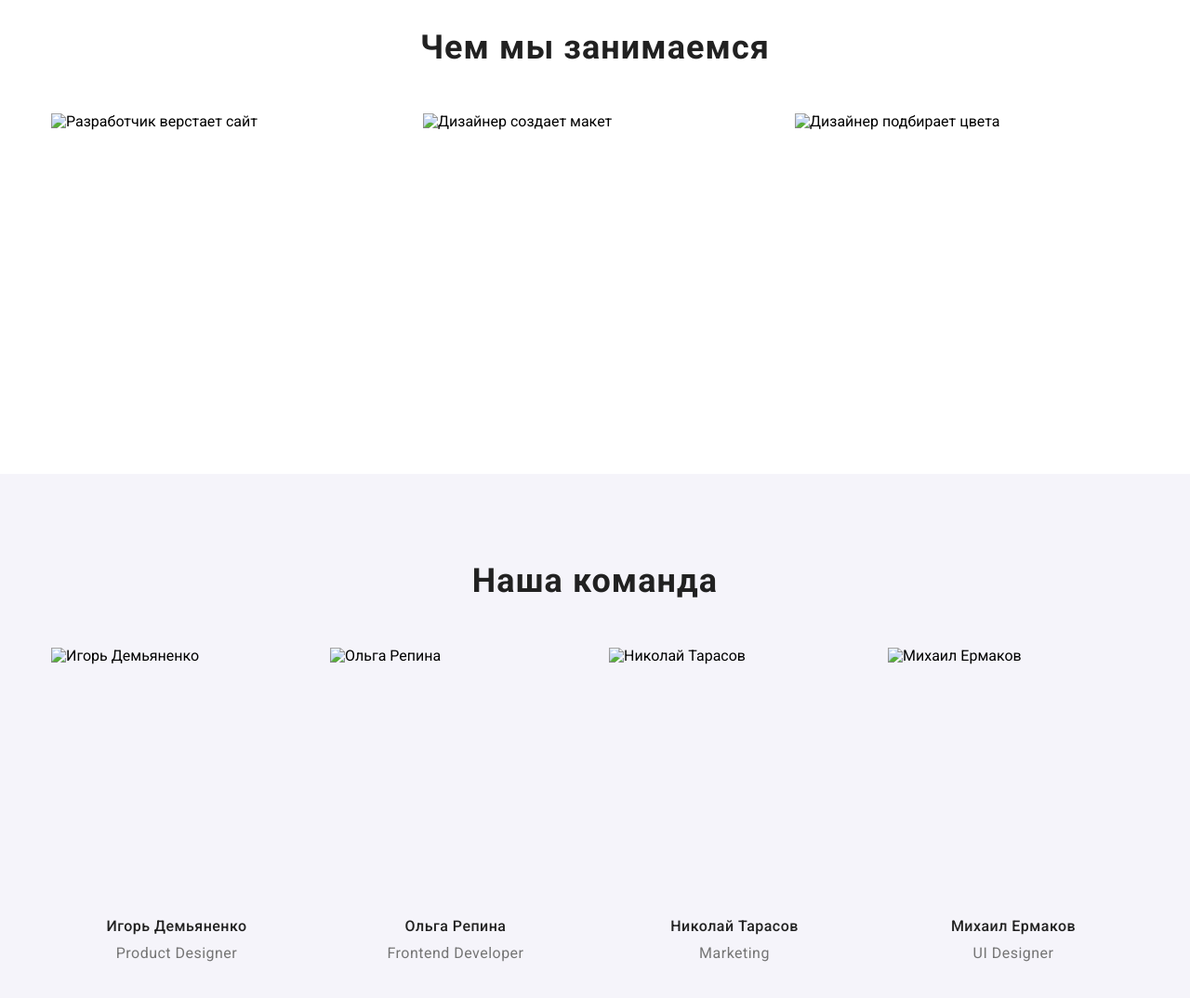
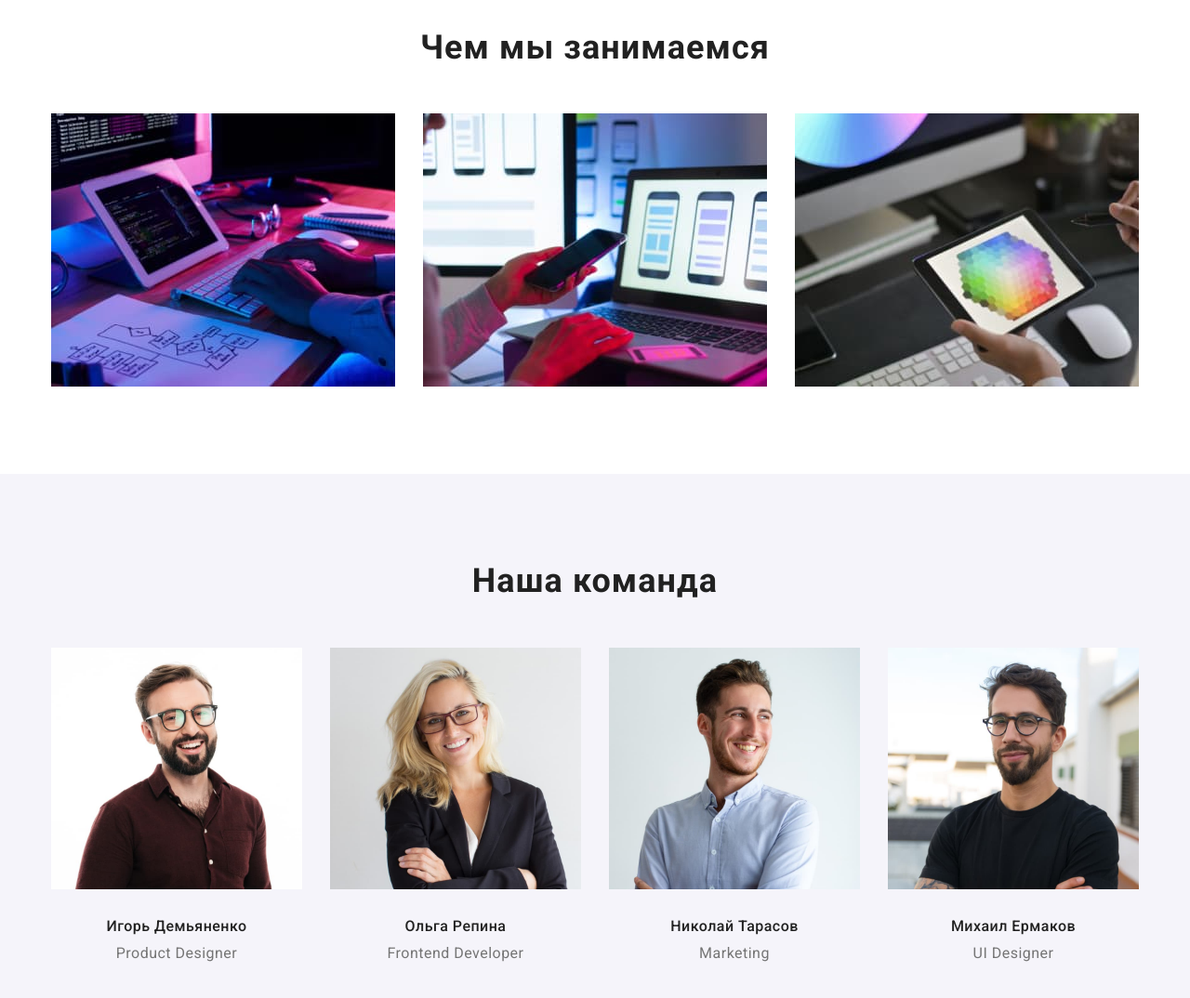
Before and after one commit to HPavlova/goit-markup-hw-04, a plain HTML site: page index.html in a window 1280 px wide. Shown: the part 940-2014 px from the top of the page at 93% size. Drawn offline with nearby package versions, Linux system fonts and the light colour scheme.

Commit message:
добавляет index.html

```diff
--- a/index.html
+++ b/index.html
@@ -107,7 +107,7 @@
           <ul class="list services-list">
             <li class="services-item">
               <img
-                src="./images/services/img1.jpg"
+                src="./images/services/img1.jpeg"
                 alt="Разработчик верстает сайт"
                 width="370"
                 height="294"
@@ -115,7 +115,7 @@
             </li>
             <li class="services-item">
               <img
-                src="./images/services/img2.jpg"
+                src="./images/services/img2.jpeg"
                 alt="Дизайнер создает макет"
                 width="370"
                 height="294"
@@ -123,7 +123,7 @@
             </li>
             <li class="services-item">
               <img
-                src="./images/services/img3.jpg"
+                src="./images/services/img3.jpeg"
                 alt="Дизайнер подбирает цвета"
                 width="370"
                 height="294"
@@ -140,7 +140,7 @@
           <ul class="list team-list">
             <li class="team-item">
               <img
-                src="./images/team/Ihor.jpg"
+                src="./images/team/Ihor.jpeg"
                 alt="Игорь Демьяненко"
                 width="270"
                 height="260"
@@ -152,7 +152,7 @@
             </li>
             <li class="team-item">
               <img
-                src="./images/team/Olga.jpg"
+                src="./images/team/Olga.jpeg"
                 alt="Ольга Репина"
                 width="270"
                 height="260"
@@ -164,7 +164,7 @@
             </li>
             <li class="team-item">
               <img
-                src="./images/team/Nikola.jpg"
+                src="./images/team/Nikola.jpeg"
                 alt="Николай Тарасов"
                 width="270"
                 height="260"
@@ -176,7 +176,7 @@
             </li>
             <li class="team-item">
               <img
-                src="./images/team/Michael.jpg"
+                src="./images/team/Michael.jpeg"
                 alt="Михаил Ермаков"
                 width="270"
                 height="260"
```
